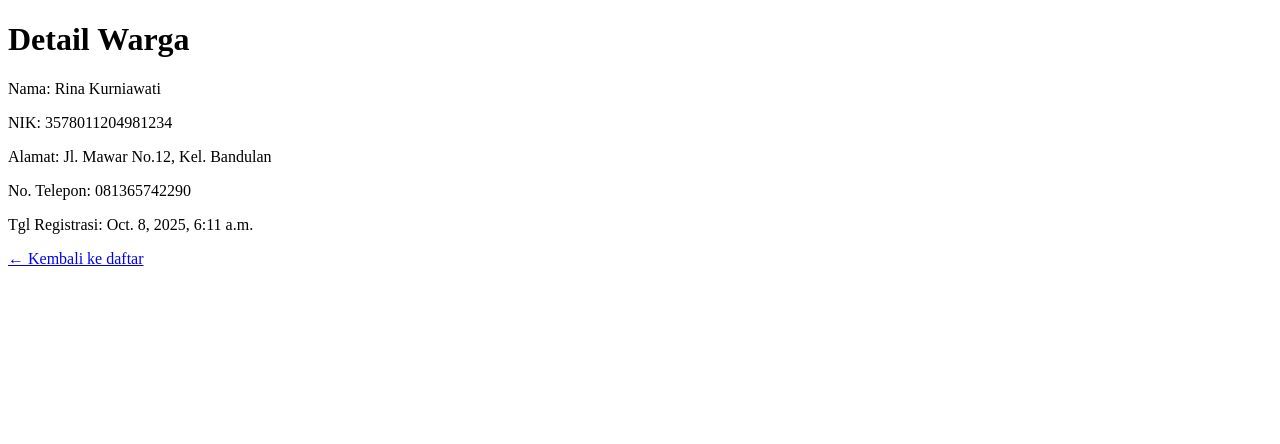
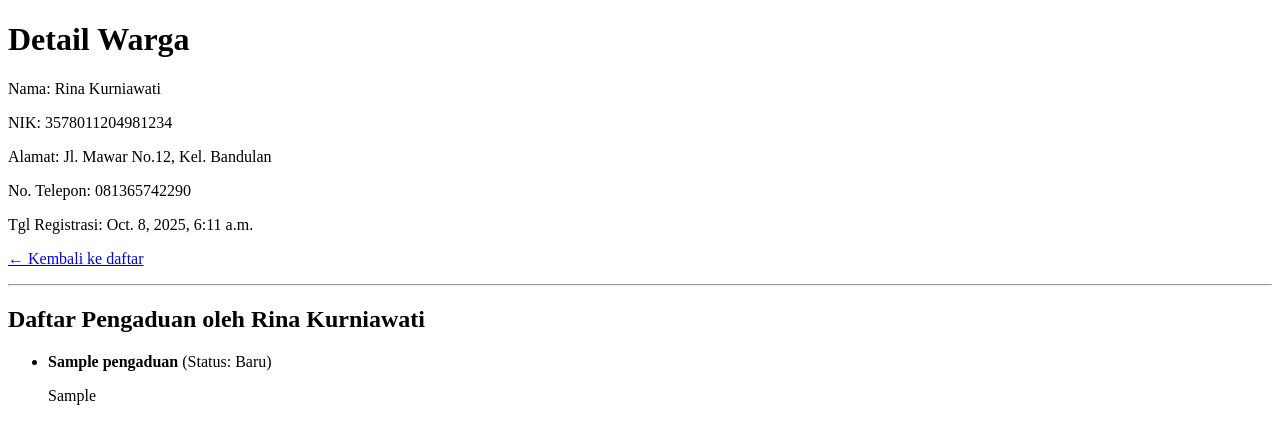
Before and after one commit to Freddy47588/framework-programming-kelurahan-23201276, a Django app: page /warga/1/ in a window 1280 px wide. Shown: the top 444 px of the page. Run offline with Django 5.2, Linux system fonts and the light colour scheme; data comes from the database, SQL or seed files in the repository; tables that the repository leaves empty hold one stand-in row (values such as "Sample post").

Commit message:
Modul 2: tampilkan daftar pengaduan di halaman detail warga

```diff
--- a/warga/templates/warga/warga_detail.html
+++ b/warga/templates/warga/warga_detail.html
@@ -10,5 +10,20 @@
   <p>Tgl Registrasi: {{ object.tanggal_registrasi }}</p>
 
   <p><a href="{% url 'warga-list' %}">← Kembali ke daftar</a></p>
+
+  <hr>
+<h2>Daftar Pengaduan oleh {{ object.nama_lengkap }}</h2>
+
+<ul>
+  {% for aduan in object.pengaduan.all %}
+    <li>
+      <strong>{{ aduan.judul }}</strong> (Status: {{ aduan.get_status_display }})
+      <p>{{ aduan.deskripsi }}</p>
+    </li>
+  {% empty %}
+    <li>Warga ini belum pernah membuat pengaduan.</li>
+  {% endfor %}
+</ul>
+
 </body>
 </html>
```
